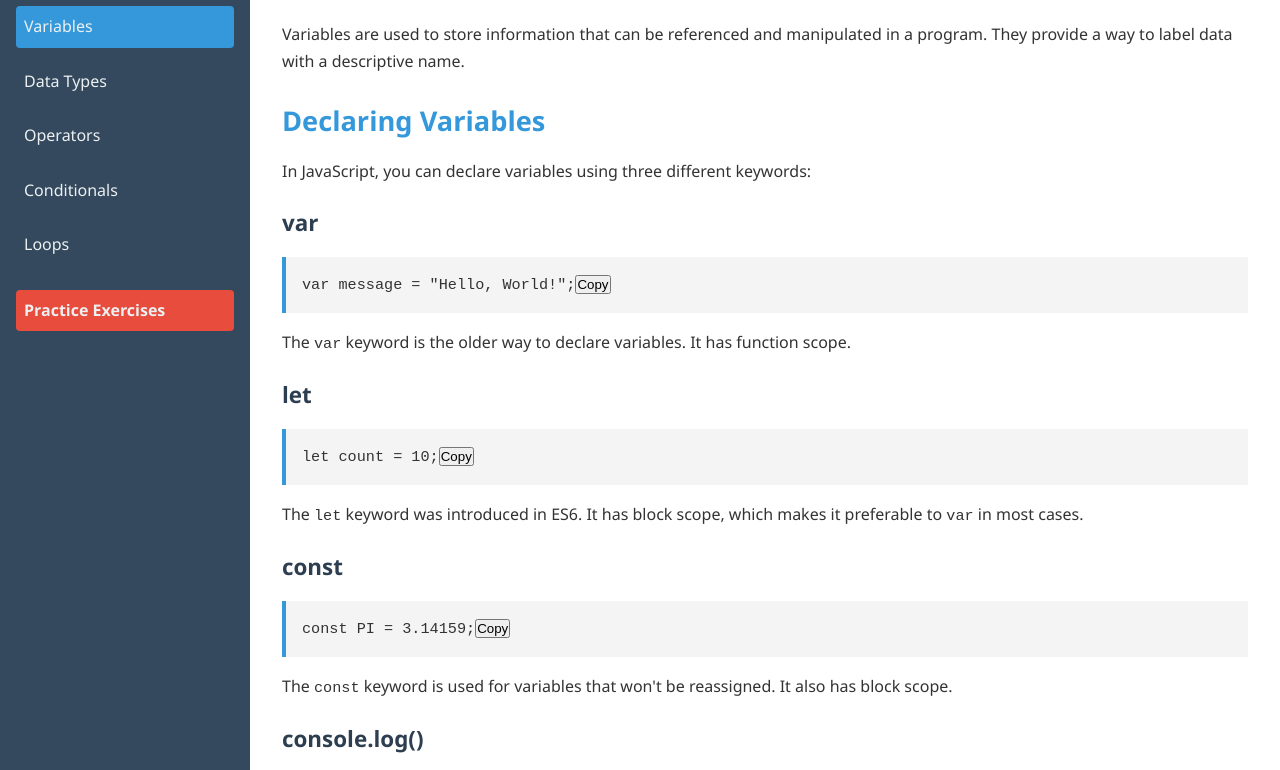
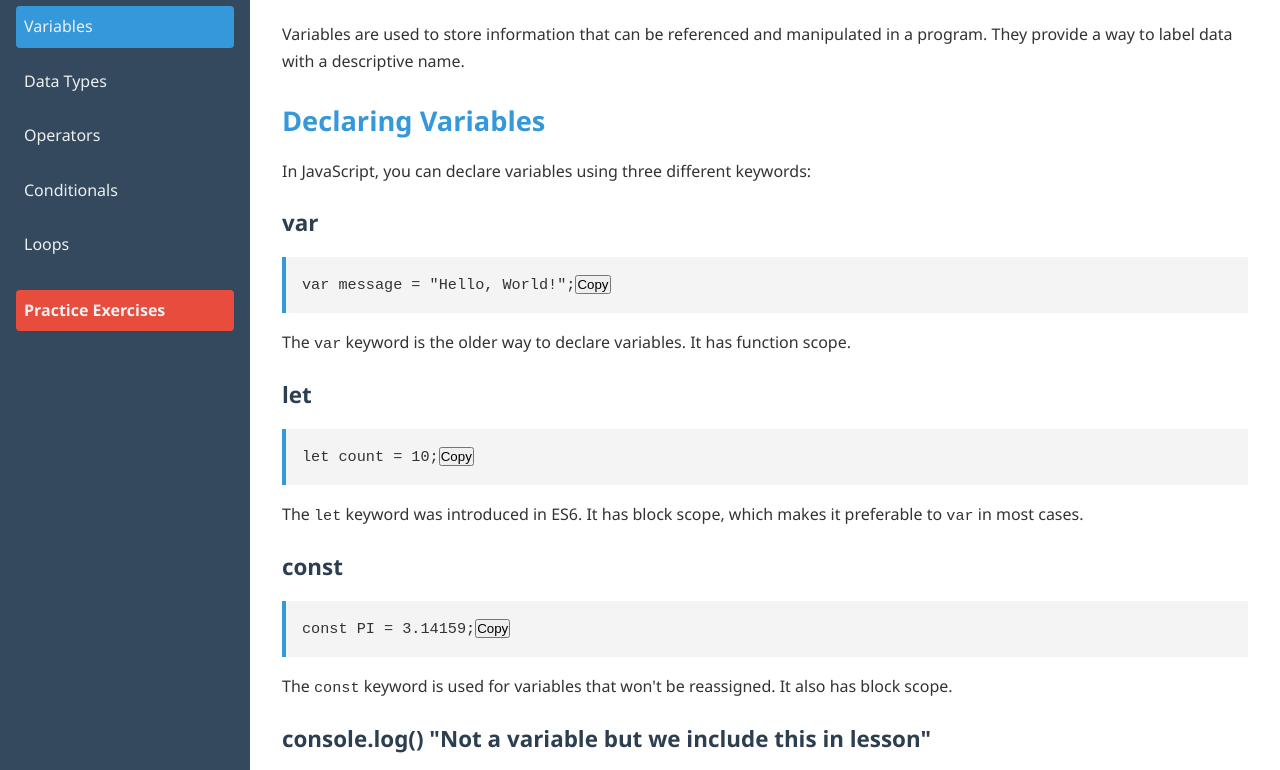
Before and after one commit to Nanashi1121/LearnCode, a plain HTML site: page lessons/javascript-basics.html in a window 1280 px wide. Shown: the part 175-945 px from the top of the page. Drawn offline with Linux system fonts and the light colour scheme.

Commit message:
Update javascript-basics.html

```diff
--- a/lessons/javascript-basics.html
+++ b/lessons/javascript-basics.html
@@ -53,7 +53,7 @@
                 <pre><code>const PI = 3.14159;</code></pre>
                 <p>The <code>const</code> keyword is used for variables that won't be reassigned. It also has block scope.</p>
 
-                 <h3>console.log()</h3>
+                 <h3>console.log() "Not a variable but we include this in lesson"</h3>
                 <pre><code>console.log("Hello World!") //The output will be "Hello World"</code></pre>
                 <p>The <code>console.log()</code> in JavaScript is the same as print() in Python both are used to show messages or values, mainly for testing and debugging.</p>
 
```
